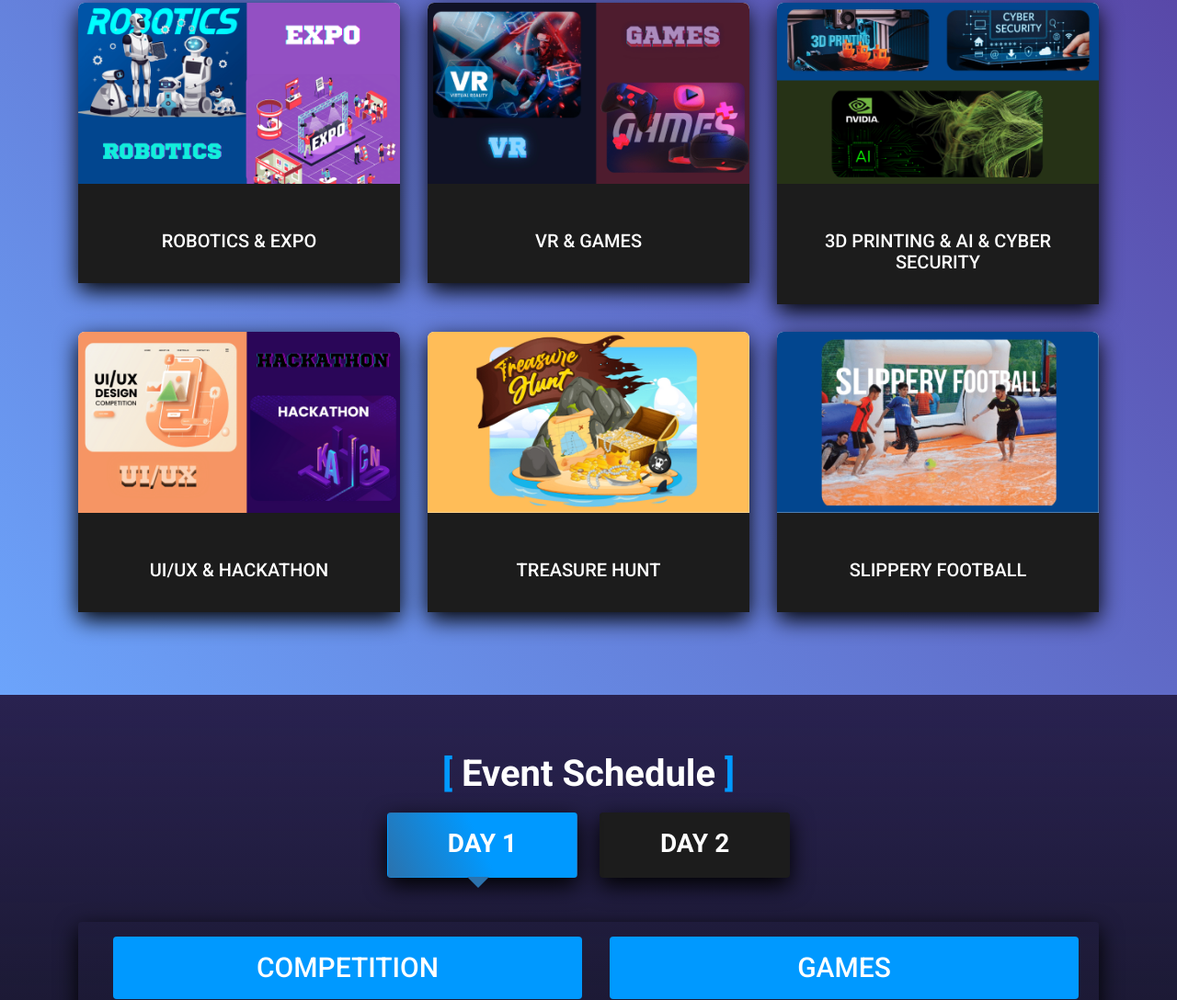
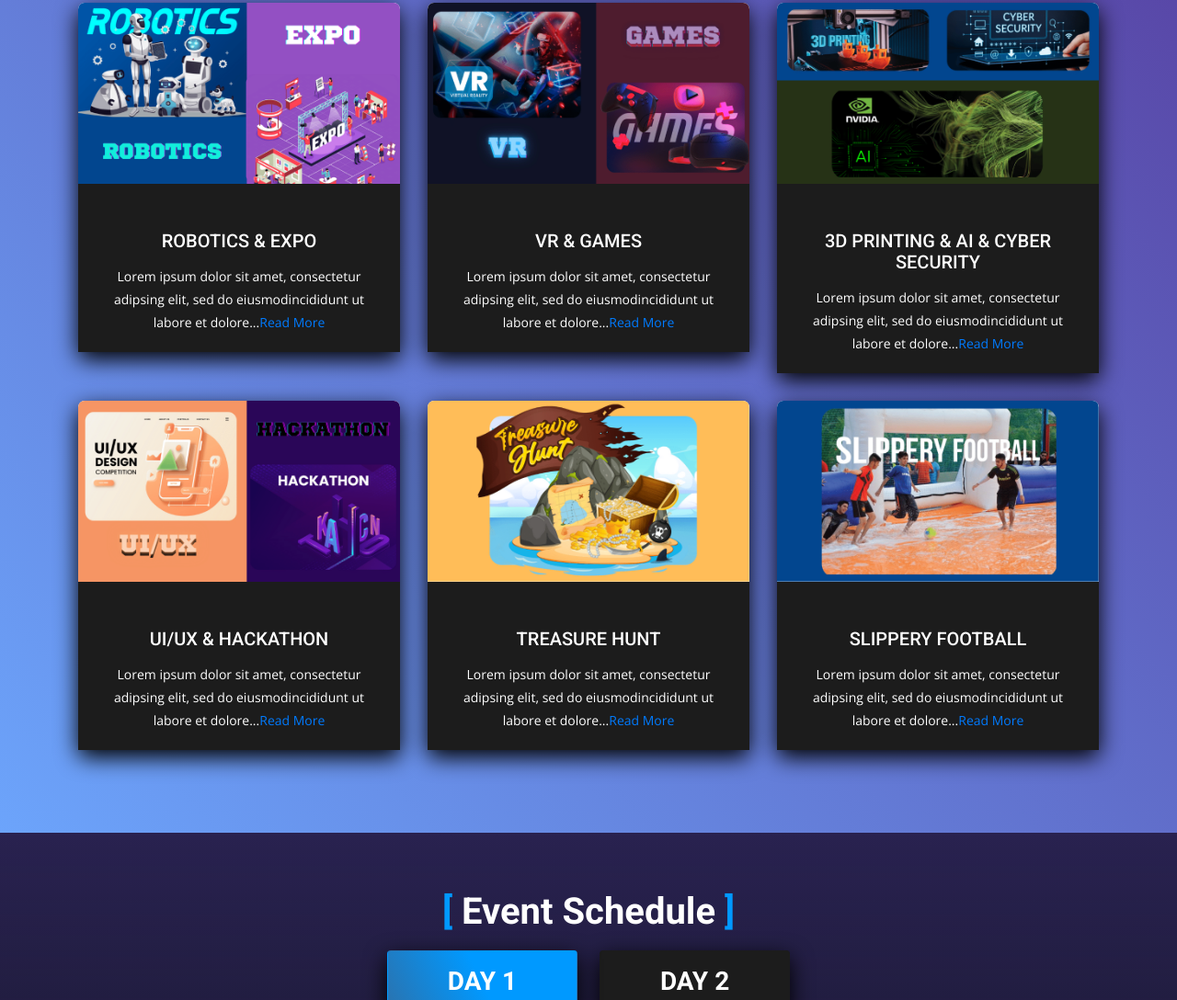
Before and after one commit to shadowelite-sec/technora, a plain HTML site: page index.html in a window 1280 px wide. Shown: the part 2256-3344 px from the top of the page at 92% size. Drawn offline with nearby package versions, Linux system fonts and the light colour scheme; files whose address does not match are found by name.

Commit message:
Add files via upload
card link add

```diff
--- a/index.html
+++ b/index.html
@@ -464,13 +464,13 @@
 							<i class="lni-image"></i>
 						</div>
 						<h3 class="title">
-							<a href="pg1.html">
+							<a >
 								ROBOTICS & EXPO
 							</a>
 						</h3>
-						<p class="hack-desc">Lorem ipsum dolor sit amet, consectetur
+						<p class="desc">Lorem ipsum dolor sit amet, consectetur
 							adipsing elit, sed do eiusmodincididunt ut labore et
-							dolore</p>
+							dolore...<a href="pg1.html">Read More</a></p>
 					</div>
 
 				</div>
@@ -488,13 +488,13 @@
 							<i class="lni-arrow-right"></i>
 						</div>
 						<h3 class="title">
-							<a href="pg2.html">
+							<a >
 								VR & GAMES
 							</a>
 						</h3>
-						<p class="hack-desc">Lorem ipsum dolor sit amet, consectetur
+						<p class="desc">Lorem ipsum dolor sit amet, consectetur
 							adipsing elit, sed do eiusmodincididunt ut labore et
-							dolore</p>
+							dolore...<a href="pg1.html">Read More</a></p>
 					</div>
 
 				</div>
@@ -512,13 +512,13 @@
 							<i class="lni-camera"></i>
 						</div>
 						<h3 class="title">
-							<a href="pg3.html">
+							<a >
 								3D PRINTING & AI & CYBER SECURITY
 							</a>
 						</h3>
-						<p class="hack-desc">Lorem ipsum dolor sit amet, consectetur
+						<p class="desc">Lorem ipsum dolor sit amet, consectetur
 							adipsing elit, sed do eiusmodincididunt ut labore et
-							dolore</p>
+							dolore...<a href="pg1.html">Read More</a></p>
 					</div>
 
 				</div>
@@ -536,13 +536,13 @@
 							<i class="lni-camera"></i>
 						</div>
 						<h3 class="title">
-							<a href="pg4.html">
+							<a >
 								UI/UX & HACKATHON
 							</a>
 						</h3>
-						<p class="hack-desc">Lorem ipsum dolor sit amet, consectetur
+						<p class="desc">Lorem ipsum dolor sit amet, consectetur
 							adipsing elit, sed do eiusmodincididunt ut labore et
-							dolore</p>
+							dolore...<a href="pg1.html">Read More</a></p>
 					</div>
 
 				</div>
@@ -560,13 +560,13 @@
 							<i class="lni-camera"></i>
 						</div>
 						<h3 class="title">
-							<a href="pg5.html">
+							<a >
 								TREASURE HUNT
 							</a>
 						</h3>
-						<p class="hack-desc">Lorem ipsum dolor sit amet, consectetur
+						<p class="desc">Lorem ipsum dolor sit amet, consectetur
 							adipsing elit, sed do eiusmodincididunt ut labore et
-							dolore</p>
+							dolore...<a href="pg1.html">Read More</a></p>
 					</div>
 
 				</div>
@@ -585,13 +585,13 @@
 							<i class="lni-camera"></i>
 						</div>
 						<h3 class="title">
-							<a href="pg6.html">
+							<a >
 								SLIPPERY FOOTBALL
 							</a>
 						</h3>
-						<p class="hack-desc">Lorem ipsum dolor sit amet, consectetur
+						<p class="desc">Lorem ipsum dolor sit amet, consectetur
 							adipsing elit, sed do eiusmodincididunt ut labore et
-							dolore</p>
+							dolore...<a href="pg1.html">Read More</a></p>
 					</div>
 
 				</div>
```
